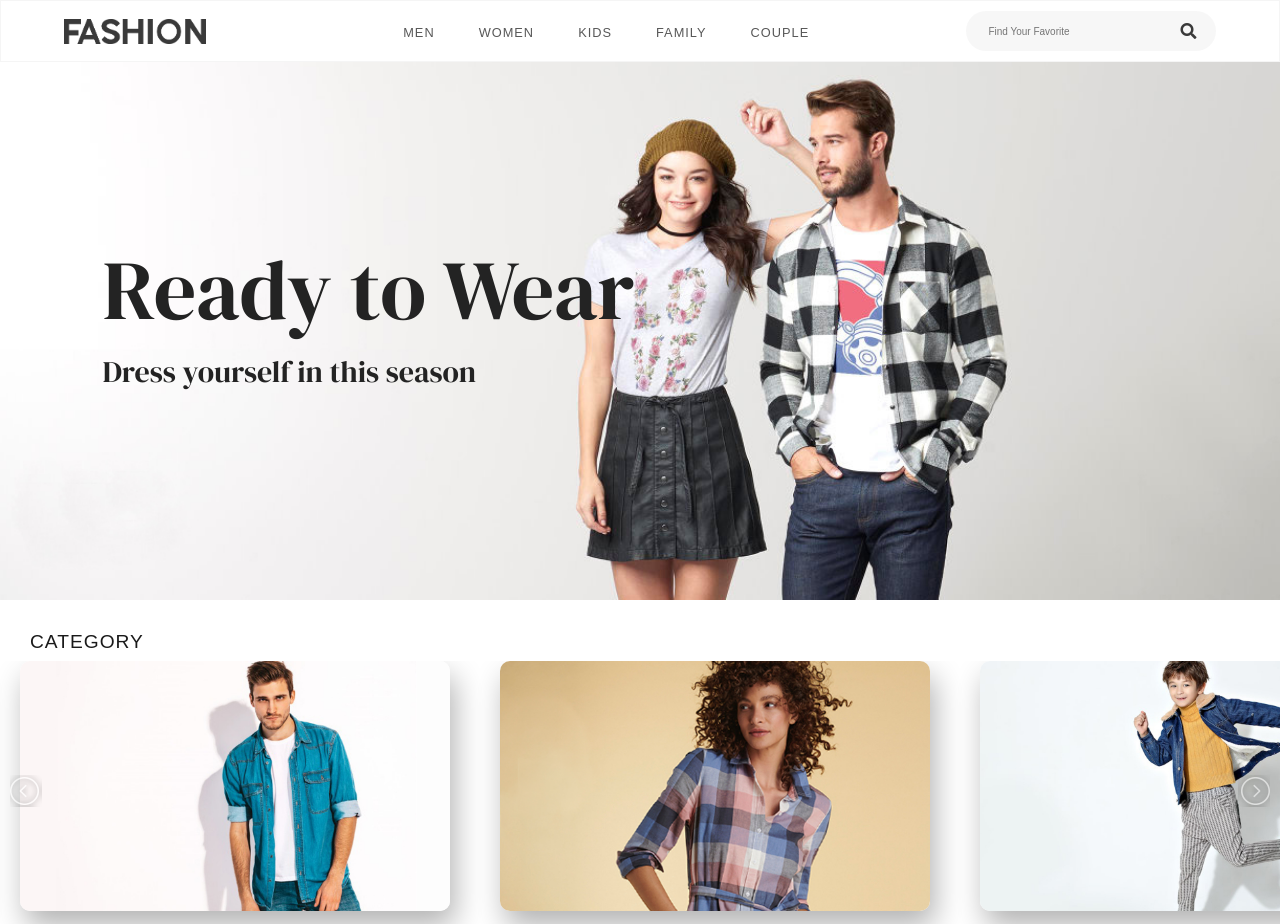
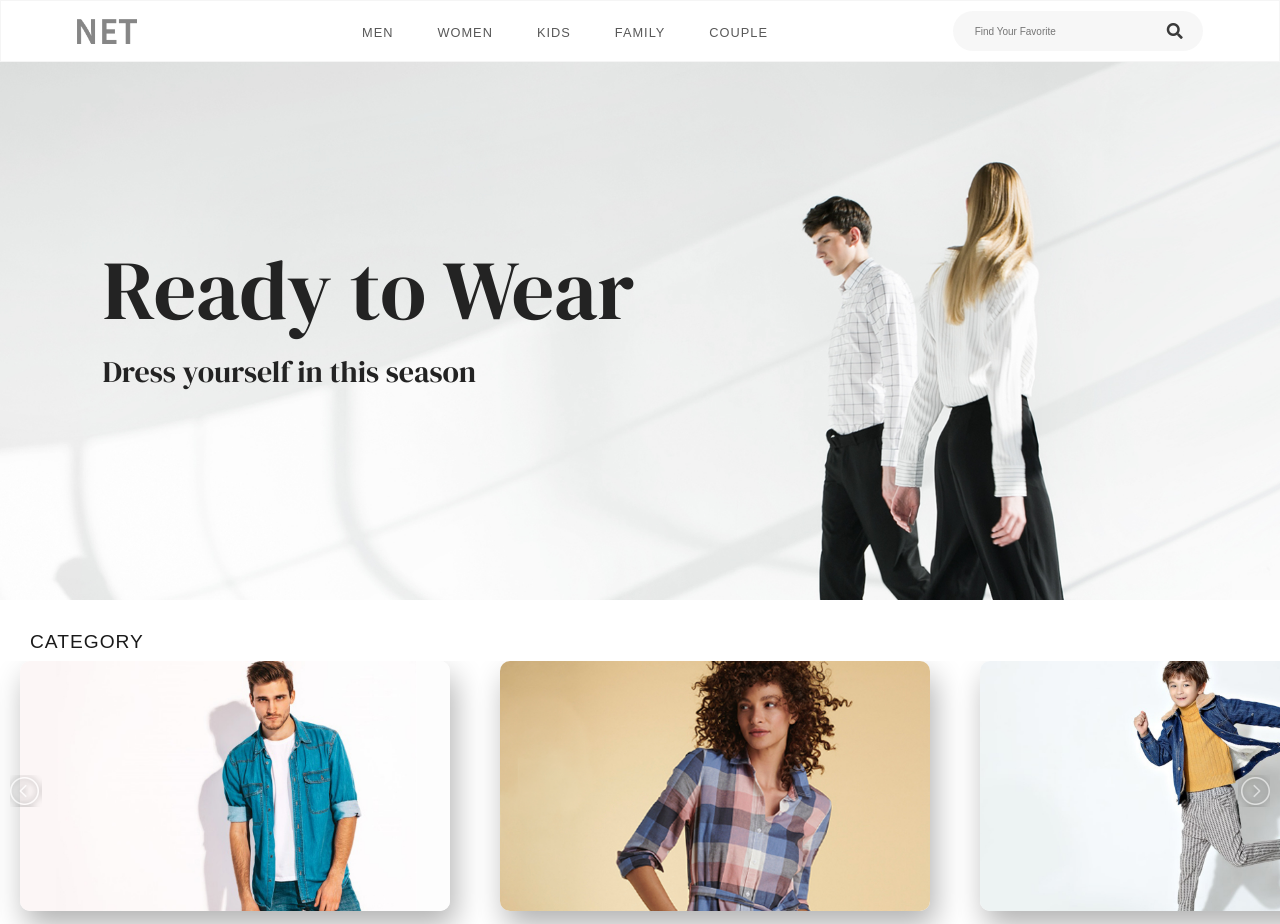
Before and after one commit to ckuoping/responsive_shopping_web, a plain HTML site: page index.html in a window 1280 px wide. Shown: the top 924 px of the page. Drawn offline with nearby package versions, Linux system fonts and the light colour scheme.

Commit message:
update LOGO

```diff
--- a/index.html
+++ b/index.html
@@ -28,7 +28,7 @@
     <nav>
         <!-- logo -->
         <a href="#" class="logo">
-            <img src="./images/logof.png" alt="">
+            <img src="./images/NET.png" alt="">
         </a>
 
         <!-- menu btn for responsive display -->
--- a/style.css
+++ b/style.css
@@ -117,10 +117,10 @@ nav .search i {
     width: 100%;
     height: 550px;
     background-color: rgb(255, 255, 255);
-    background-image: url("./images/b-2.jpg");
+    background-image: url("./images/b-6.jpg");
     background-size: cover;
     background-attachment: fixed;
-    background-position: center;
+    background-position: top;
     display: flex;
     flex-direction: column;
     justify-content: center;
```
Also changed, not shown: images/NET.png (added), images/b-6.jpg (added).
